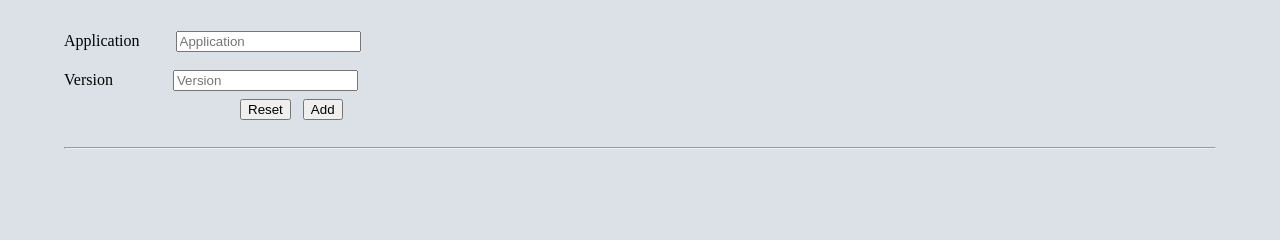
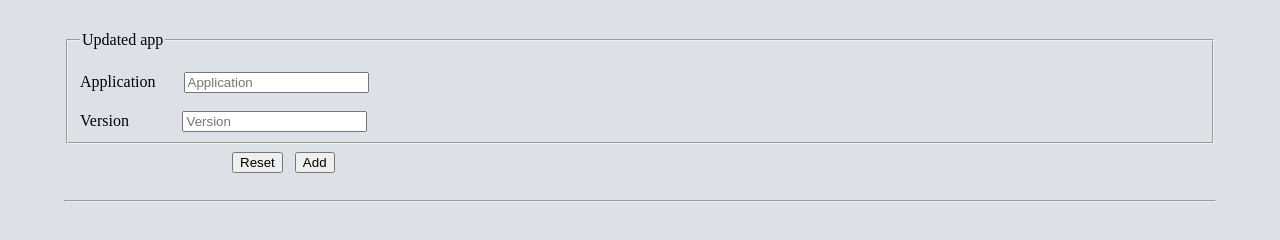
Before and after one commit to mpaskal/log-generator, a plain HTML site: page index.html in a window 1280 px wide. Shown: the part 66-306 px from the top of the page. Drawn offline with Linux system fonts and the light colour scheme.

Commit message:
Add fieldset

```diff
--- a/index.html
+++ b/index.html
@@ -11,8 +11,10 @@
   <body>
     <main>
       <h1>Log generator</h1>
+      <fieldset>
+        <legend>Updated app</legend>
         <div class="input-field">
-        Application
+          <label for="app">Application</label>
           <input
             type="text"
             id="app"
@@ -25,7 +27,7 @@
         </div>
         <div id="app-error"></div>
         <div class="input-field">
-        Version
+          <label for="version">Version</label>
           <input
             type="text"
             id="version"
@@ -37,6 +39,7 @@
           />
         </div>
         <div id="version-error"></div>
+      </fieldset>
       <div>
         <button name="reset" id="reset" onclick="reset()">Reset</button>
         <button name="addLog" id="add" onclick="addLogs()">Add</button>
--- a/styles.css
+++ b/styles.css
@@ -9,14 +9,17 @@ h1 {
   text-align: center;
   margin-bottom: 3%;
 }
+.fieldset {
+  float: left;
+}
 .input-field {
   margin-top: 1.1rem;
 }
 #app {
-  margin-left: 2rem;
+  margin-left: 1.5rem;
 }
 #version {
-  margin-left: 3.5rem;
+  margin-left: 3.1rem;
 }
 #add {
   margin-top: 0.5rem;
@@ -24,7 +27,7 @@ h1 {
   margin-left: 0.5rem;
 }
 #reset {
-  margin-left: 11rem;
+  margin-left: 10.5rem;
 }
 #logs-text {
   width: 60%;
```
Lines whose indentation alone changed are shown as unchanged.
